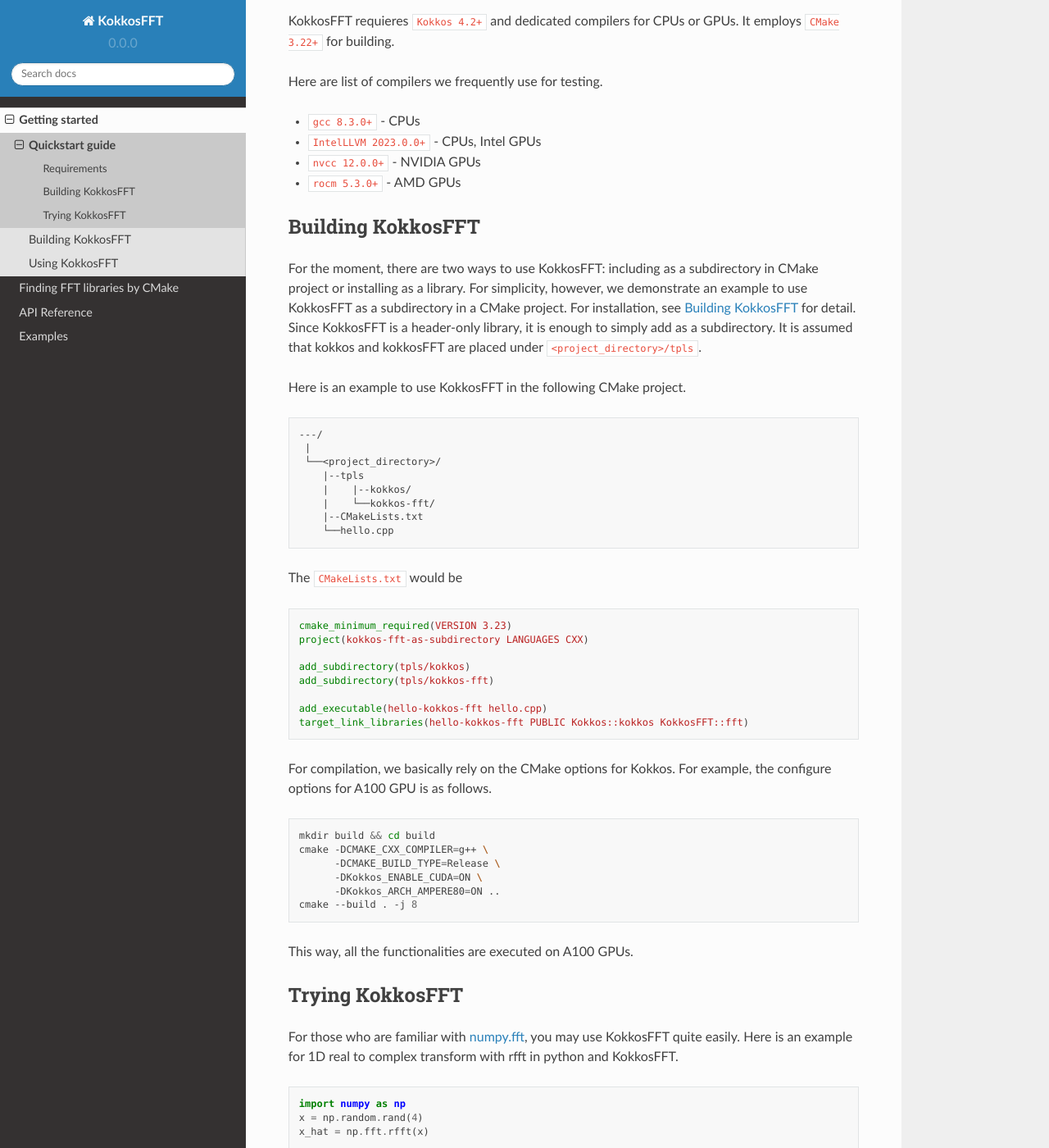
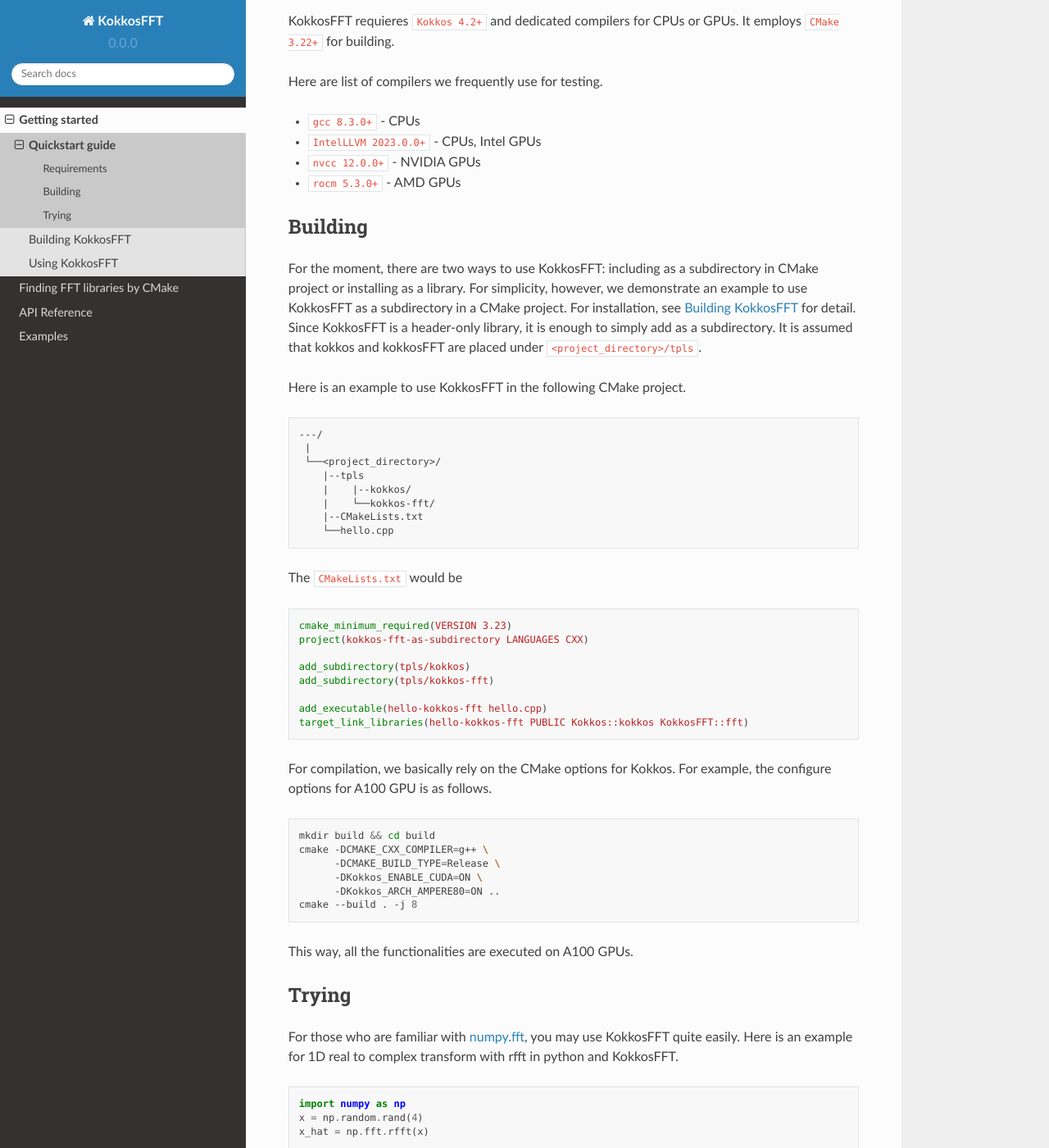
Before and after one commit to kokkos/kokkos-fft, a Sphinx documentation site: the page built from docs/intro/quick_start.rst, in a window 1280 px wide and 1400 px high, scrolled down 413 px. Shown: the whole window at 82% size. Built offline with Sphinx 7.4.7 and the Read the Docs theme 2.0.0, drawn with Linux system fonts in a browser that asks for light colours.

Commit message:
minor fix docs

```diff
--- a/docs/intro/building.rst
+++ b/docs/intro/building.rst
@@ -4,7 +4,7 @@
 ==================
 
 This section describes how to build KokkosFFT with some advanced options.
-In order to build KokkosFFT, we use CMake with following compilers.
+In order to build KokkosFFT, we use ``CMake`` with following compilers.
 Kokkos and backend FFT libraries are also necessary.
 Available CMake options for KokkosFFT are listed.
 
--- a/docs/intro/quick_start.rst
+++ b/docs/intro/quick_start.rst
@@ -26,8 +26,8 @@
 * ``nvcc 12.0.0+`` - NVIDIA GPUs
 * ``rocm 5.3.0+`` - AMD GPUs
 
-Building KokkosFFT
-------------------
+Building
+--------
 
 For the moment, there are two ways to use KokkosFFT: including as a subdirectory in CMake project or installing as a library.
 For simplicity, however, we demonstrate an example to use KokkosFFT as a subdirectory in a CMake project. For installation, see :ref:`Building KokkosFFT<building>` for detail.
@@ -72,8 +72,8 @@
 
 This way, all the functionalities are executed on A100 GPUs.
 
-Trying KokkosFFT
-----------------
+Trying
+------
 
 For those who are familiar with `numpy.fft <https://numpy.org/doc/stable/reference/routines.fft.html>`_,
 you may use KokkosFFT quite easily. Here is an example for 1D real to complex transform with rfft in python and KokkosFFT.
```
Also changed, not shown: docs/intro/using.rst (+5 -2 lines).
